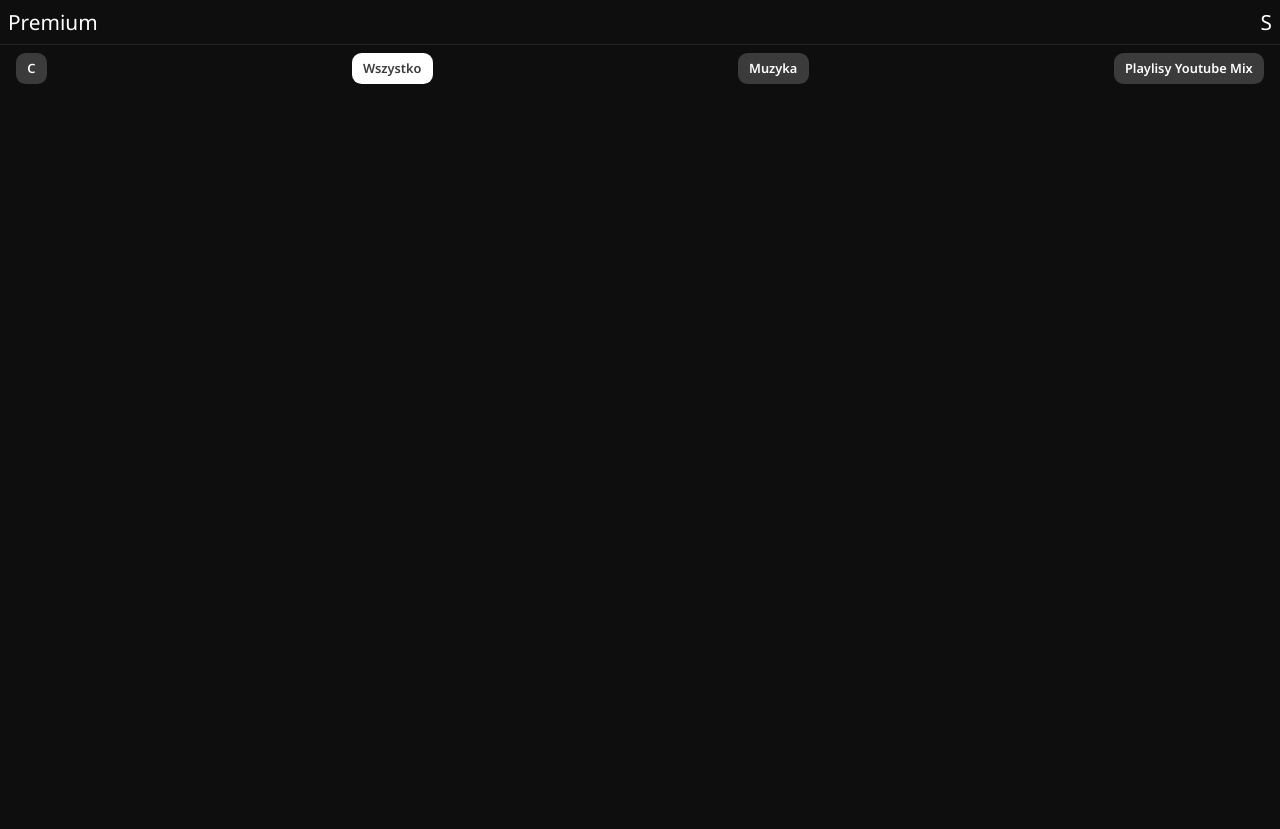
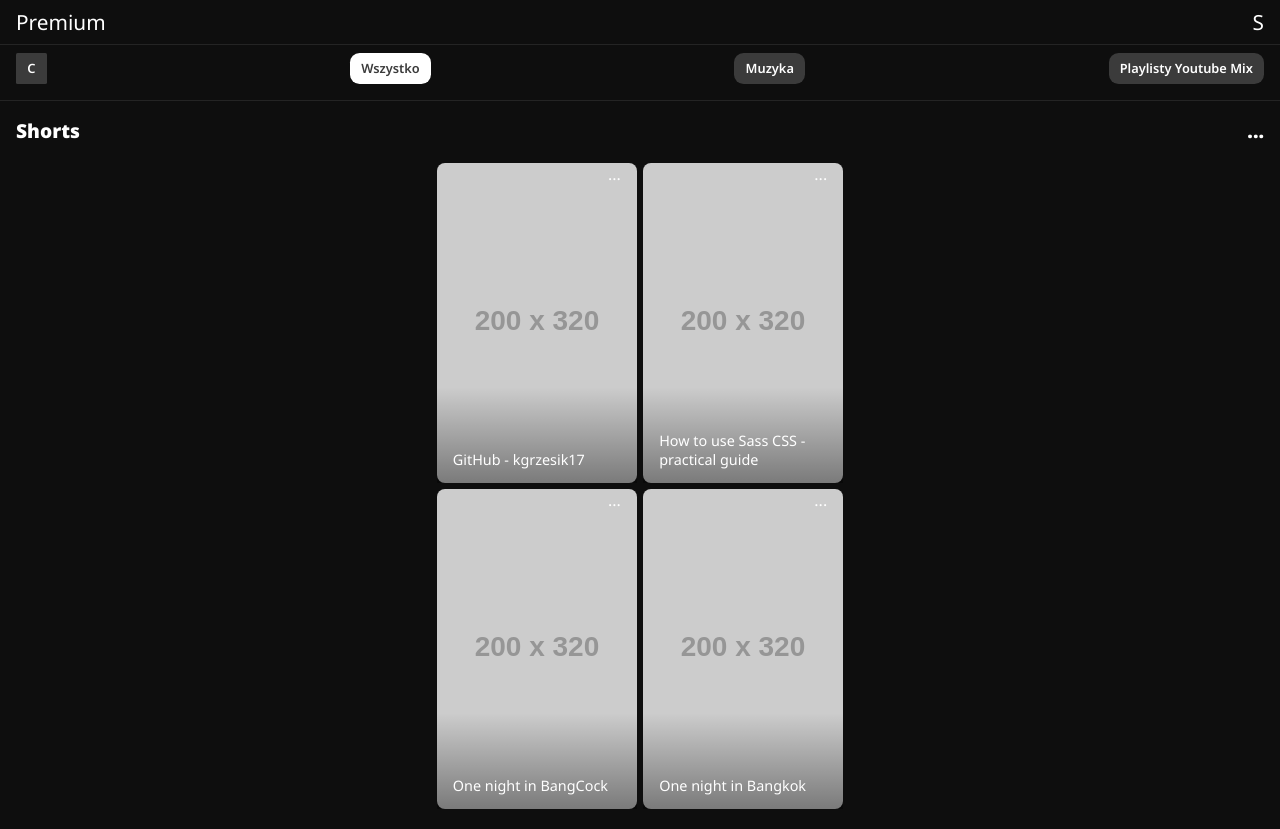
Before and after one commit to kgrzesik17/css-youtube-clone, a plain HTML site: page index.html in a window 1280 px wide. Before the commit the page ends 800 px from the top, so only its background shows below. Drawn offline with Linux system fonts and the light colour scheme; placeholder pictures from the web are drawn by us.

Commit message:
shorts panel

```diff
--- a/_variables.sass
+++ b/_variables.sass
@@ -1,3 +1,6 @@
 $colors: (bg: #0e0e0e, border: #242424, primary: #fff, secondary: #3b3b3b)
 
-$section-padding: 0.5rem
+$section-padding: 0.5rem 1rem
+
+@mixin divider()
+    border-bottom: 0.2px solid map-get($colors, border)
--- a/index.html
+++ b/index.html
@@ -18,11 +18,61 @@
     </header>
 
     <nav>
-        <div class="nav-button" id="open-nav">C</div>
+        <div class="nav-button" id="nav-button__open-nav">C</div>
 
         <div class="nav-button nav-button__highlighted">Wszystko</div>
         <div class="nav-button">Muzyka</div>
-        <div class="nav-button">Playlisy Youtube Mix</div>
+        <div class="nav-button">Playlisty Youtube Mix</div>
     </nav>
+
+    <main>
+        <div class="shorts__brand">
+            <div id="shorts__brand__description">
+                <p>Shorts</p>
+            </div>
+            <div id="shorts__brand__context">
+                <p>...</p>
+            </div>
+        </div>
+
+        <div class="shorts-content">
+            <div class="shorts-content__item">
+                <div class="shorts-content__item__brand">
+                    <p>GitHub - kgrzesik17</p>
+                </div>
+
+                <div class="shorts-content__item__context">
+                    <p>...</p>
+                </div>
+            </div>
+            <div class="shorts-content__item">
+                <div class="shorts-content__item__brand">
+                    <p>How to use Sass CSS - practical guide</p>
+                </div>
+
+                <div class="shorts-content__item__context">
+                    <p>...</p>
+                </div>
+            </div>
+            <div class="shorts-content__item">
+                <div class="shorts-content__item__brand">
+                    <p>One night in BangCock</p>
+                </div>
+
+                <div class="shorts-content__item__context">
+                    <p>...</p>
+                </div>
+            </div>
+            <div class="shorts-content__item">
+                <div class="shorts-content__item__brand">
+                    <p>One night in Bangkok</p>
+                </div>
+
+                <div class="shorts-content__item__context">
+                    <p>...</p>
+                </div>
+            </div>
+        </div>
+    </main>
 </body>
 </html>
--- a/main.sass
+++ b/main.sass
@@ -12,7 +12,7 @@ body
 header
     display: flex
     justify-content: space-between
-    border-bottom: 0.2px solid map-get($colors, border)
+    @include divider()
     padding: $section-padding
 
     .header__item
@@ -26,6 +26,7 @@ nav
     display: flex
     justify-content: space-between
     padding: $section-padding 1rem
+    @include divider()
 
     .nav-button
         background-color: map-get($colors, secondary)
@@ -39,3 +40,60 @@ nav
     .nav-button__highlighted
         background-color: map-get($colors, primary)
         color: map-get($colors, secondary)
+
+    #nav-button__open-nav
+        border-radius: 0.1rem
+
+main
+    color: map-get($colors, primary)
+    display: flex
+    flex-direction: column
+    justify-content: space-around
+    align-items: center
+    padding: $section-padding
+
+    .shorts__brand
+        display: flex
+        flex-direction: row
+        width: 100%
+        justify-content: space-between
+        padding: $section-padding
+
+        div p
+            margin: 0
+            font-weight: 900
+            font-size: 1.2rem
+
+    .shorts-content
+        padding: 0.5rem 0
+        display: grid
+        grid-template-areas: "a a" "a a"
+
+    .shorts-content__item
+        display: flex
+        flex-direction: column-reverse
+        margin: 0.2rem 0.2rem
+        height: 320px
+        width: 200px
+        border-radius: 0.5rem
+        justify-content: space-between
+
+        background-image: url("https://placehold.co/200x320")
+
+        .shorts-content__item__brand
+            background-image: linear-gradient(to top, rgba(0, 0, 0, 0.4), rgba(0, 0, 0, 0))
+            align-self: flex-end
+            width: 100%
+            height: 6rem
+            display: flex
+            align-items: flex-end
+
+            p
+                padding: 0 1rem
+                font-size: 0.9rem
+
+        .shorts-content__item__context
+            p
+                margin: 0
+                float: right
+                padding: 0 1rem
```
Also changed, not shown: main.css, 1 other file.
